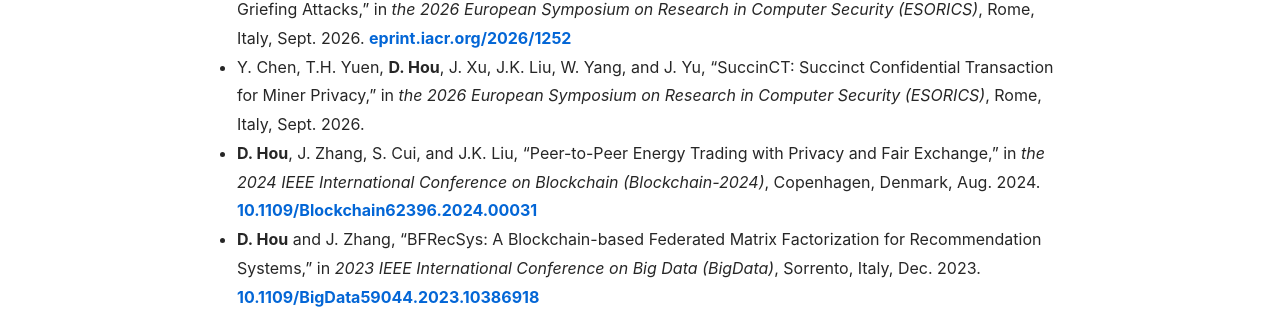
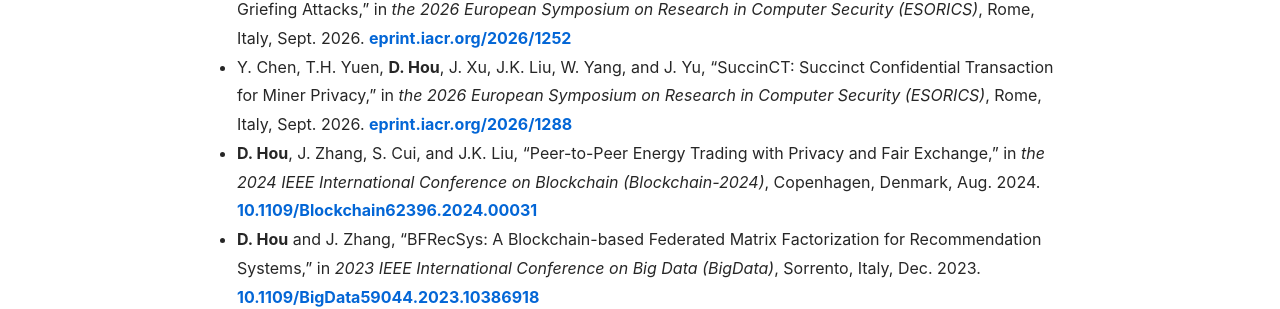
Before and after one commit to Donkequan/Donkequan.github.io, a Jekyll site: the page built from publication.md, in a window 1280 px wide. Shown: the part 408-717 px from the top of the page. Built offline with Jekyll 4.4.1, drawn with Linux system fonts in a browser that asks for light colours; nearby versions of some CDN libraries; our own code applies the rules of GitHub Pages for plain Markdown files.

Commit message:
Add links to SuccinCT paper in publication list
Added links to the paper 'SuccinCT: Succinct Confidential Transaction for Miner Privacy' in the conference section.

```diff
--- a/publication.md
+++ b/publication.md
@@ -11,7 +11,7 @@
 ## Conference
 - **D. Hou**, Y. Zhang, S. Cui, T.H. Yuen, J.K. Liu, and J. Yu, "GumSwap: Griefing-Free Universal Multi-Party Atomic Swaps," in *the 2026 IEEE International Conference on Distributed Computing Systems (ICDCS)*, Seoul, South Korea, June 2026. [eprint.iacr.org/2026/1253](https://eprint.iacr.org/2026/1253)
 - **D. Hou**, Y. Chen, S. Cui, T.H. Yuen, J.K. Liu, and J. Yu, "HedgeSwap: Universal Hedged Atomic Swaps Against Griefing Attacks," in *the 2026 European Symposium on Research in Computer Security (ESORICS)*, Rome, Italy, Sept. 2026. [eprint.iacr.org/2026/1252](https://eprint.iacr.org/2026/1252)
-- Y. Chen, T.H. Yuen, **D. Hou**,  J. Xu,  J.K. Liu, W. Yang, and J. Yu, "SuccinCT: Succinct Confidential Transaction for Miner Privacy," in *the 2026 European Symposium on Research in Computer Security (ESORICS)*, Rome, Italy, Sept. 2026.
+- Y. Chen, T.H. Yuen, **D. Hou**,  J. Xu,  J.K. Liu, W. Yang, and J. Yu, "SuccinCT: Succinct Confidential Transaction for Miner Privacy," in *the 2026 European Symposium on Research in Computer Security (ESORICS)*, Rome, Italy, Sept. 2026. [eprint.iacr.org/2026/1288](https://eprint.iacr.org/2026/1288)
 - **D. Hou**, J. Zhang, S. Cui, and J.K. Liu, "Peer-to-Peer Energy Trading with Privacy and Fair Exchange," in *the 2024 IEEE International Conference on Blockchain (Blockchain-2024)*, Copenhagen, Denmark, Aug. 2024. [10.1109/Blockchain62396.2024.00031](https://doi.org/10.1109/Blockchain62396.2024.00031)
 - **D. Hou** and J. Zhang, "BFRecSys: A Blockchain-based Federated Matrix Factorization for Recommendation Systems," in *2023 IEEE International Conference on Big Data (BigData)*, Sorrento, Italy, Dec. 2023. [10.1109/BigData59044.2023.10386918](https://doi.org/10.1109/BigData59044.2023.10386918)
 - **D. Hou**, J. Ma, Z. Peng, J. Zhang, X. Zhu, "Privacy-Preserving Educational Credentials Sharing based on
```
